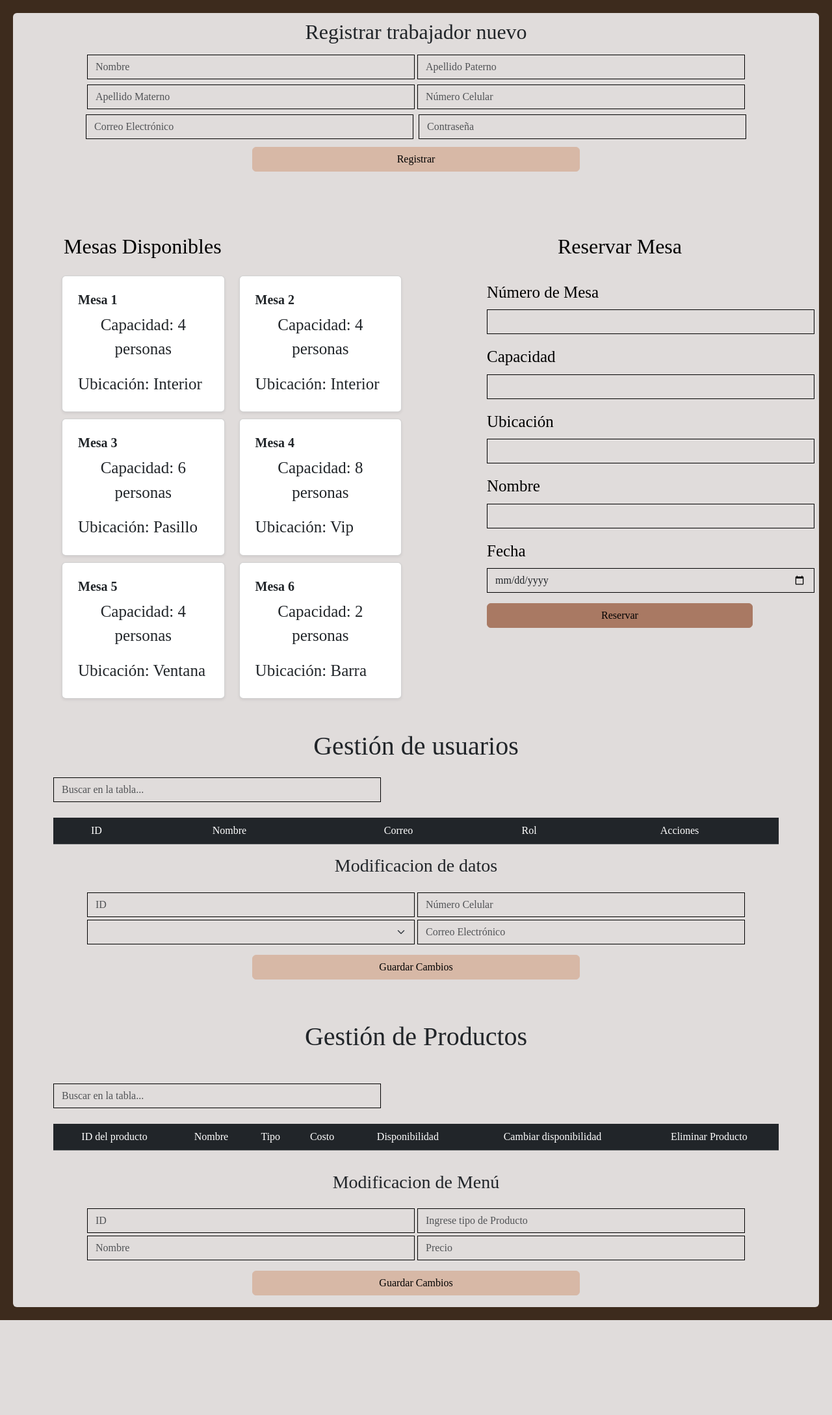
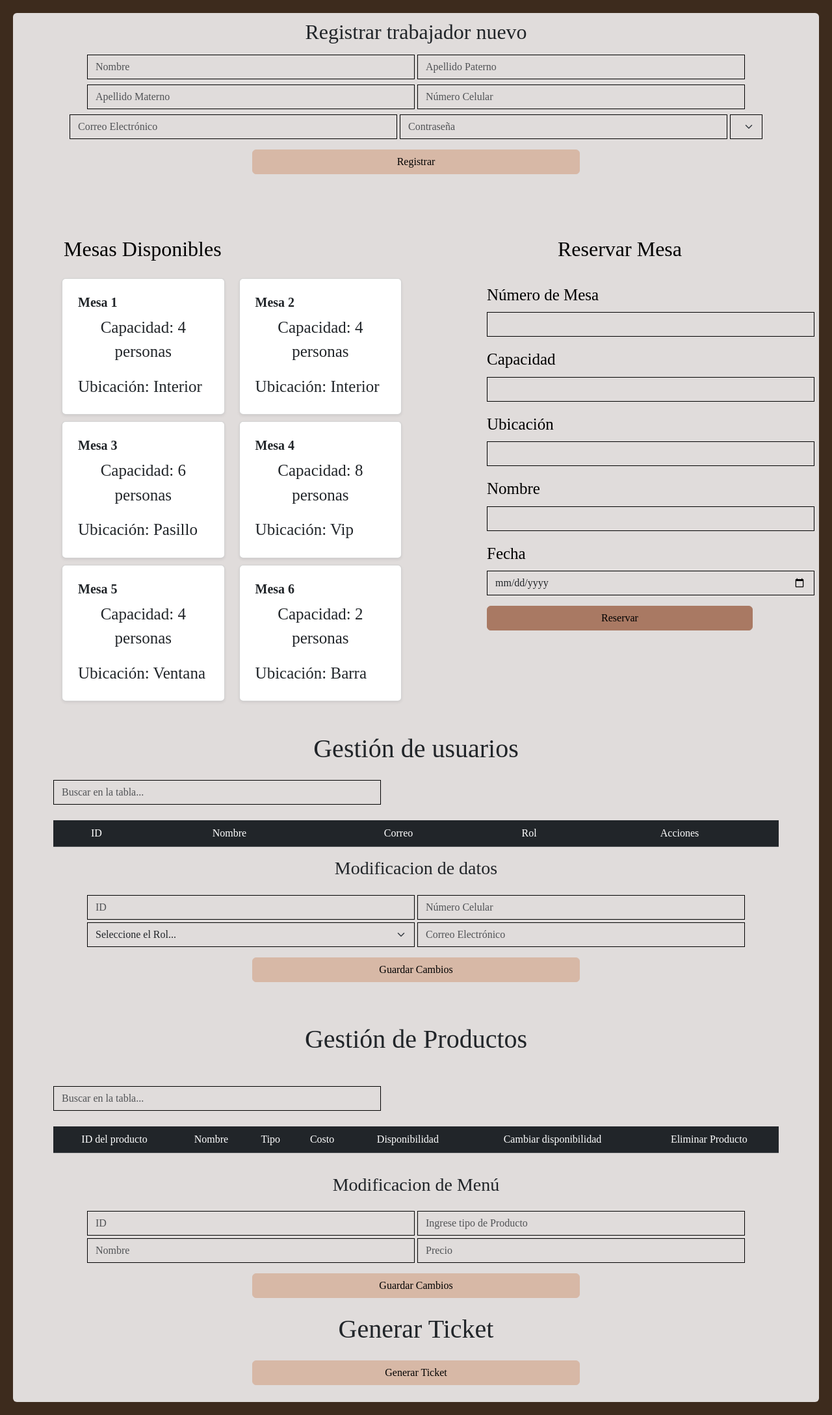
Before and after one commit to Mango03avi/AlquimiaDragon_ISW, a PHP site: page /html/superuser.php in a window 1280 px wide. Shown: the part 68-2245 px from the top of the page at 65% size. Before the commit the page ends 2099 px from the top, so only its background shows below. Run offline with PHP 8.4, Linux system fonts and the light colour scheme; the visitor is signed in with stand-in values (Sample User, id 1); data that the repository does not hold is empty; some web fonts are replaced.

Commit message:
Boton de ticket

```diff
--- a/AlquimiaDragon/html/superuser.php
+++ b/AlquimiaDragon/html/superuser.php
@@ -95,12 +95,20 @@ if (!isset($_SESSION["id"])) {
                 </div>
             </div>
             <!--Input's largos para correo y password-->
-            <div class="d-flex flex-wrap justify-content-center gap-2">
+            <div class="d-flex flex-wrap justify-content-center gap-1">
                 <div class="col-auto">
                     <input type="email" class="form-control" id="form" placeholder="Correo Electrónico">
                 </div>
                 <div class="col-auto">
                     <input type="password" class="form-control" id="form" placeholder="Contraseña">
+                </div>
+            </div>
+            <!--Input's largos para rol-->
+            <div class="d-flex flex-wrap justify-content-center gap-1">
+                <div class="input-group mb-1">
+                            <select class="form-select" id="rol">
+                                <option selected disabled>Seleccione el Rol...</option>
+                            </select>
                 </div>
             </div>
             <div class="col-12 d-flex flex-wrap justify-content-center">
@@ -260,9 +268,15 @@ if (!isset($_SESSION["id"])) {
             </form>
         </div>
 
+        <div class="container my-3">
+                <h1 class="mb-3 text-center">Generar Ticket</h1>
+
+                <div class="col-12 d-flex flex-wrap justify-content-center">
+                    <button type="submit" class="btn btn-primary mt-2" id="btn-updateP">Generar Ticket</button>
+                </div>
         </div>
 
-
+    </div>
 
     <script>
         // Datos de las mesas (6 mesas en total)
@@ -315,6 +329,8 @@ if (!isset($_SESSION["id"])) {
 
 </body>
 
-<footer></footer>
+<footer>
+
+</footer>
 
 </html>
```
Lines whose indentation alone changed are shown as unchanged.
